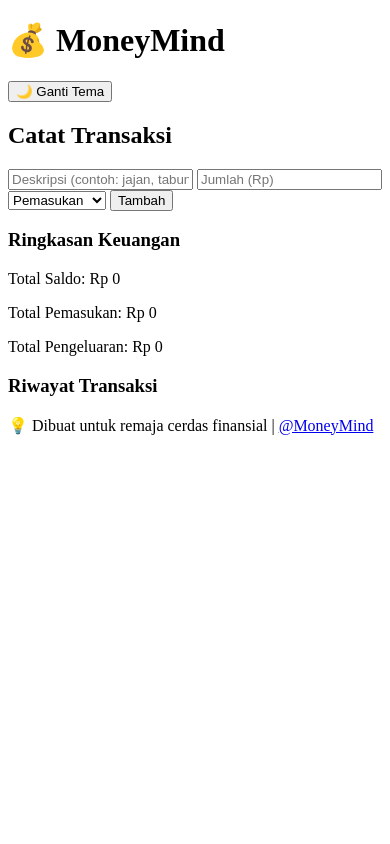
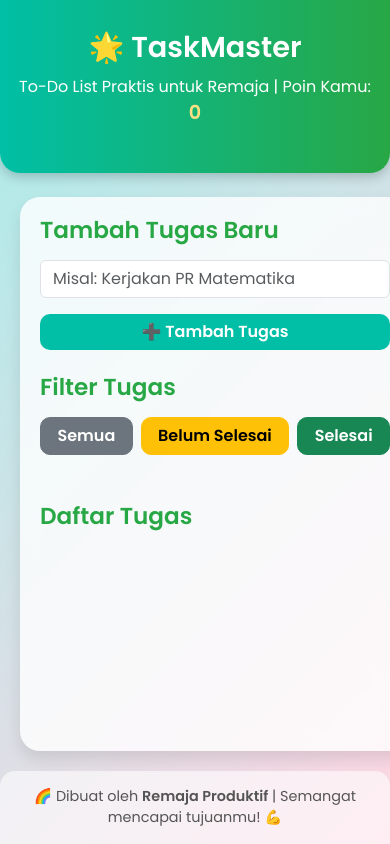
Before and after one commit to faathieem/To-do-list, a plain HTML site: page index.html in a window 390 px wide. Drawn offline with nearby package versions, Linux system fonts and the light colour scheme.

Commit message:
Update index.html

```diff
--- a/index.html
+++ b/index.html
@@ -1,47 +1,213 @@
 <!DOCTYPE html>
 <html lang="id">
 <head>
-  <meta charset="UTF-8">
-  <meta name="viewport" content="width=device-width, initial-scale=1.0">
-  <title>MoneyMind | Tracker Keuangan Remaja</title>
-  <link rel="stylesheet" href="style.css">
+  <meta charset="UTF-8" />
+  <meta name="viewport" content="width=device-width, initial-scale=1.0" />
+  <title>🌟 TaskMaster - To-Do List Remaja</title>
+  <link href="https://cdn.jsdelivr.net/npm/bootstrap@5.3.0/dist/css/bootstrap.min.css" rel="stylesheet">
+  <link href="https://fonts.googleapis.com/css2?family=Poppins:wght@400;600&display=swap" rel="stylesheet">
+
+  <style>
+    body {
+      background: linear-gradient(135deg, #a8edea, #fed6e3);
+      font-family: 'Poppins', sans-serif;
+      min-height: 100vh;
+      margin: 0;
+      color: #333;
+      display: flex;
+      flex-direction: column;
+    }
+
+    .header {
+      background: linear-gradient(90deg, #00bfa6, #28a745);
+      color: white;
+      padding: 30px 15px;
+      text-align: center;
+      box-shadow: 0 4px 12px rgba(0,0,0,0.2);
+      border-bottom-left-radius: 20px;
+      border-bottom-right-radius: 20px;
+    }
+
+    .header h1 {
+      font-weight: 700;
+      margin-bottom: 10px;
+    }
+
+    .points {
+      font-weight: bold;
+      font-size: 1.2em;
+      color: #ffe082;
+    }
+
+    .container {
+      flex: 1;
+      max-width: 900px;
+      background: rgba(255, 255, 255, 0.8);
+      backdrop-filter: blur(10px);
+      margin-top: 30px;
+      border-radius: 20px;
+      box-shadow: 0 8px 16px rgba(0, 0, 0, 0.1);
+      padding: 30px;
+    }
+
+    h3 {
+      color: #28a745;
+      font-weight: 600;
+      margin-bottom: 15px;
+    }
+
+    .task-item {
+      background: #fff;
+      padding: 12px 15px;
+      margin: 8px 0;
+      border-radius: 10px;
+      display: flex;
+      align-items: center;
+      box-shadow: 0 2px 6px rgba(0,0,0,0.1);
+      transition: all 0.2s ease-in-out;
+    }
+
+    .task-item:hover {
+      transform: translateY(-2px);
+      box-shadow: 0 4px 10px rgba(0,0,0,0.15);
+    }
+
+    .task-item.completed {
+      text-decoration: line-through;
+      opacity: 0.6;
+    }
+
+    .btn-custom {
+      border-radius: 10px;
+      font-weight: 600;
+    }
+
+    .btn-primary {
+      background: #00bfa6;
+      border: none;
+    }
+
+    .btn-primary:hover {
+      background: #00a38f;
+    }
+
+    .btn-danger {
+      background: #ff5252;
+      border: none;
+    }
+
+    .btn-danger:hover {
+      background: #e04848;
+    }
+
+    footer {
+      text-align: center;
+      padding: 15px;
+      font-size: 0.9em;
+      color: #555;
+      background: rgba(255, 255, 255, 0.6);
+      border-top-left-radius: 15px;
+      border-top-right-radius: 15px;
+      margin-top: auto;
+    }
+
+    @media (max-width: 768px) {
+      .container { margin: 20px; padding: 20px; }
+      .header h1 { font-size: 1.8em; }
+    }
+  </style>
 </head>
+
 <body>
-  <header>
-    <h1>💰 MoneyMind</h1>
-    <p id="motivasi"></p>
-    <button id="toggle-theme">🌙 Ganti Tema</button>
-  </header>
+  <div class="header">
+    <h1>🌟 TaskMaster</h1>
+    <p>To-Do List Praktis untuk Remaja | Poin Kamu: <span id="totalPoints" class="points">0</span></p>
+  </div>
 
-  <main>
-    <section class="input-section">
-      <h2>Catat Transaksi</h2>
-      <input type="text" id="deskripsi" placeholder="Deskripsi (contoh: jajan, tabungan)" required>
-      <input type="number" id="jumlah" placeholder="Jumlah (Rp)" required>
-      <select id="jenis">
-        <option value="pemasukan">Pemasukan</option>
-        <option value="pengeluaran">Pengeluaran</option>
-      </select>
-      <button id="tambah">Tambah</button>
-    </section>
+  <div class="container mt-4">
+    <div class="row g-4">
+      <div class="col-md-6">
+        <h3>Tambah Tugas Baru</h3>
+        <input type="text" id="taskInput" class="form-control" placeholder="Misal: Kerjakan PR Matematika">
+        <button id="addTask" class="btn btn-primary mt-3 btn-custom w-100">➕ Tambah Tugas</button>
+      </div>
 
-    <section class="summary">
-      <h3>Ringkasan Keuangan</h3>
-      <p>Total Saldo: <span id="saldo">Rp 0</span></p>
-      <p>Total Pemasukan: <span id="totalMasuk">Rp 0</span></p>
-      <p>Total Pengeluaran: <span id="totalKeluar">Rp 0</span></p>
-    </section>
+      <div class="col-md-6">
+        <h3>Filter Tugas</h3>
+        <div class="d-flex flex-wrap gap-2">
+          <button id="showAll" class="btn btn-secondary btn-custom flex-fill">Semua</button>
+          <button id="showPending" class="btn btn-warning btn-custom flex-fill">Belum Selesai</button>
+          <button id="showCompleted" class="btn btn-success btn-custom flex-fill">Selesai</button>
+        </div>
+      </div>
+    </div>
 
-    <section class="list">
-      <h3>Riwayat Transaksi</h3>
-      <ul id="daftarTransaksi"></ul>
-    </section>
-  </main>
+    <h3 class="mt-5">Daftar Tugas</h3>
+    <ul id="taskList" class="list-unstyled mb-0"></ul>
+  </div>
 
   <footer>
-    <p>💡 Dibuat untuk remaja cerdas finansial | <a href="#">@MoneyMind</a></p>
+    🌈 Dibuat oleh <strong>Remaja Produktif</strong> | Semangat mencapai tujuanmu! 💪
   </footer>
 
-  <script src="script.js"></script>
+  <script>
+    let tasks = [];
+    let points = 0;
+
+    function updatePoints() {
+      document.getElementById('totalPoints').textContent = points;
+    }
+
+    function renderTasks(filter = 'all') {
+      const taskList = document.getElementById('taskList');
+      taskList.innerHTML = '';
+      tasks.forEach((task, index) => {
+        if (filter === 'pending' && task.completed) return;
+        if (filter === 'completed' && !task.completed) return;
+
+        const li = document.createElement('li');
+        li.className = 'task-item';
+        if (task.completed) li.classList.add('completed');
+
+        li.innerHTML = `
+          <input type="checkbox" class="form-check-input me-2" ${task.completed ? 'checked' : ''} onchange="toggleComplete(${index})">
+          <span>${task.text}</span>
+          <button class="btn btn-danger btn-sm ms-auto" onclick="deleteTask(${index})">🗑️</button>
+        `;
+        taskList.appendChild(li);
+      });
+    }
+
+    document.getElementById('addTask').addEventListener('click', function() {
+      const input = document.getElementById('taskInput');
+      if (input.value.trim() !== '') {
+        tasks.push({ text: input.value, completed: false });
+        input.value = '';
+        renderTasks();
+      }
+    });
+
+    function toggleComplete(index) {
+      tasks[index].completed = !tasks[index].completed;
+      if (tasks[index].completed) points += 10;
+      else points -= 10;
+      updatePoints();
+      renderTasks();
+    }
+
+    function deleteTask(index) {
+      if (tasks[index].completed) points -= 10;
+      tasks.splice(index, 1);
+      updatePoints();
+      renderTasks();
+    }
+
+    document.getElementById('showAll').addEventListener('click', () => renderTasks('all'));
+    document.getElementById('showPending').addEventListener('click', () => renderTasks('pending'));
+    document.getElementById('showCompleted').addEventListener('click', () => renderTasks('completed'));
+
+    renderTasks();
+  </script>
+  <script src="https://cdn.jsdelivr.net/npm/bootstrap@5.3.0/dist/js/bootstrap.bundle.min.js"></script>
 </body>
 </html>
```
